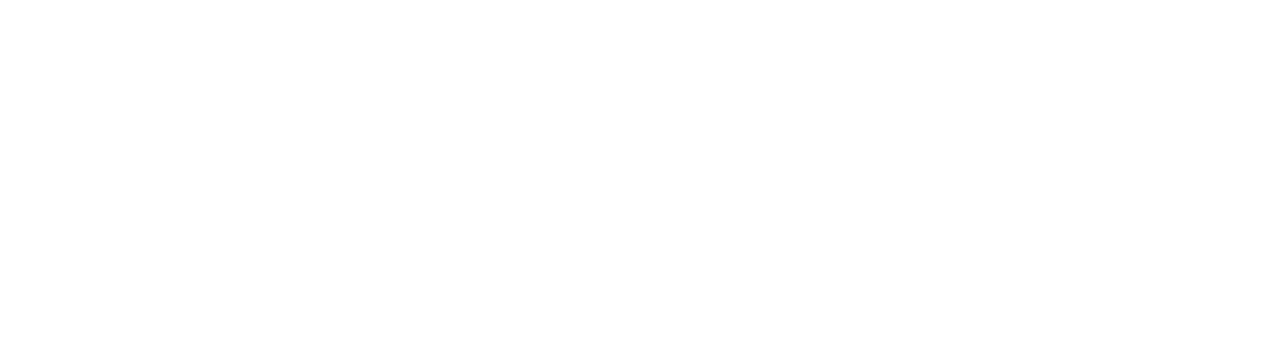
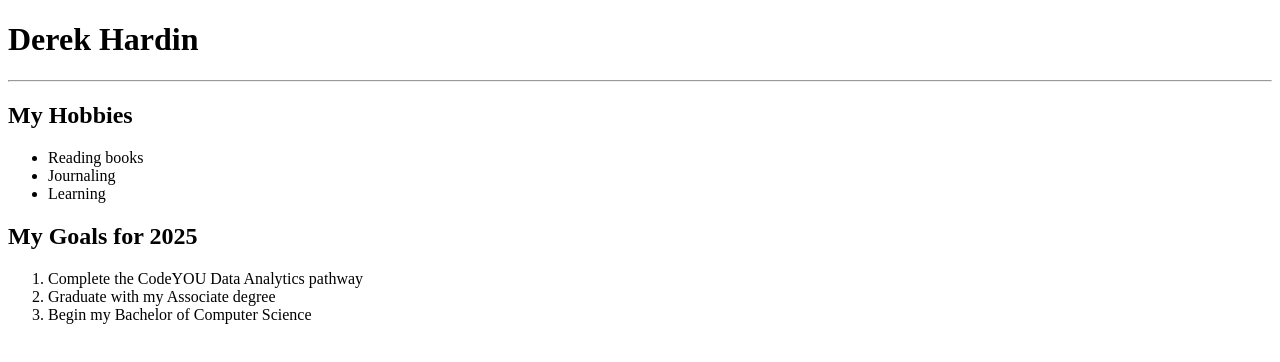
Before and after one commit to derek-hardin/about_me, a plain HTML site: page index.html in a window 1280 px wide. Drawn offline with Linux system fonts and the light colour scheme.

Commit message:
Added tags and content. Updated README.

```diff
--- a/index.html
+++ b/index.html
@@ -6,6 +6,22 @@
     <title>About Me</title>
 </head>
 <body>
+    <h1>Derek Hardin</h1>
+    <hr>
+    <h2>My Hobbies</h2>
+    <ul>
+        <li>Reading books</li>
+        <li>Journaling</li>
+        <li>Learning</li>
+    </ul>
+
+    <h2>My Goals for 2025</h2>
+    <ol>
+        <li>Complete the CodeYOU Data Analytics pathway</li>
+        <li>Graduate with my Associate degree</li>
+        <li>Begin my Bachelor of Computer Science</li>
+    </ol>
+
 
 </body>
 </html>
```
Also changed, not shown: 1 other file.
